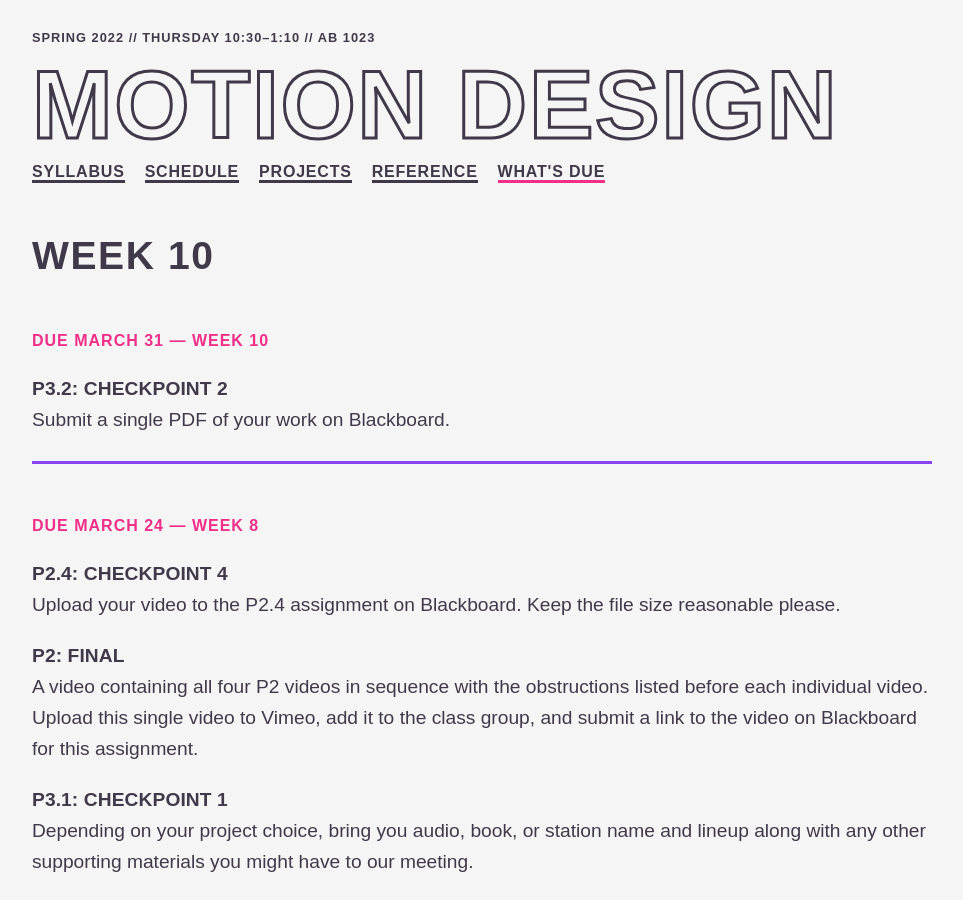
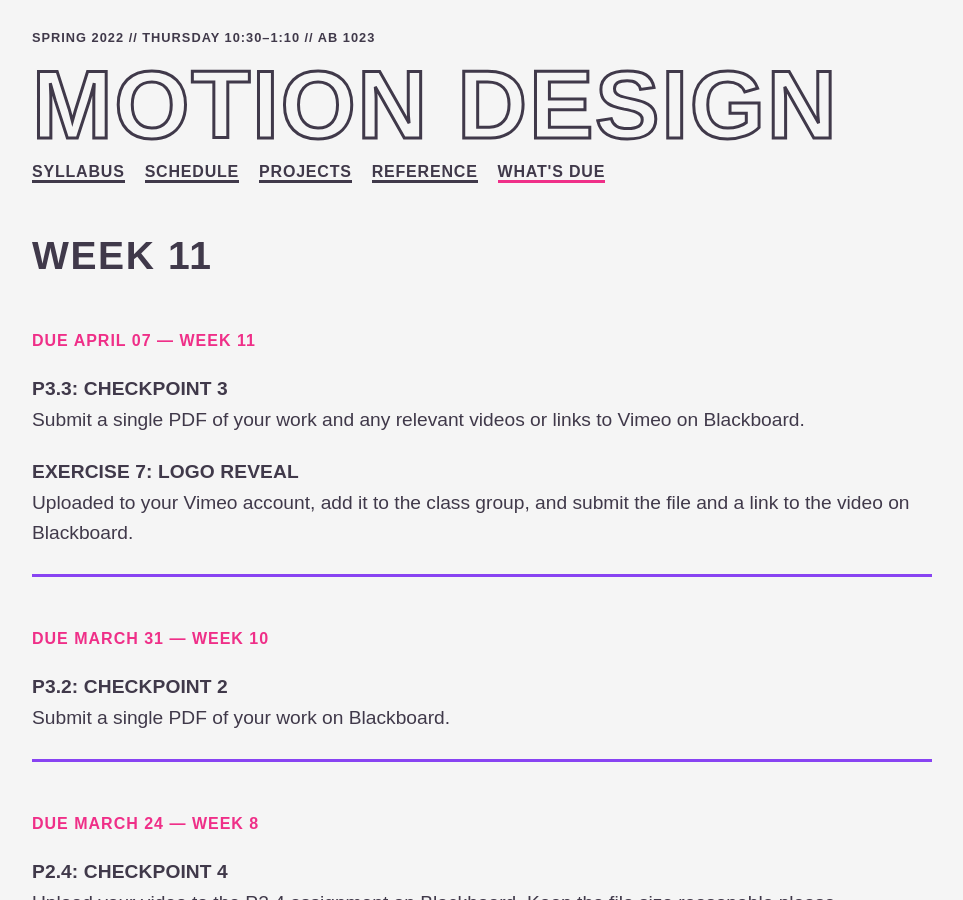
Before and after one commit to gmu-gd/motion22-spring, a Jekyll site: the page built from _posts/2022-03-31-due.md, in a window 1280 px wide and 900 px high. Shown: the whole window, without its empty margins (0-963 px from the left). Built offline with Jekyll 4.4.1, drawn with Linux system fonts in a browser that asks for light colours; some web fonts are replaced.

Commit message:
week something

```diff
--- /dev/null
+++ b/_posts/2022-03-31-due.md
@@ -0,0 +1,11 @@
+---
+layout: due
+author: Michael McDermott
+title: Week 11
+categories: [due]
+---
+#### P3.3: Checkpoint 3
+Submit a single PDF of your work and any relevant videos or links to Vimeo on Blackboard.
+
+#### Exercise 7: Logo Reveal
+Uploaded to your Vimeo account, add it to the class group, and submit the file and a link to the video on Blackboard.
```
Also changed, not shown: _drafts/2021-03-31-due.md (deleted, +0 -11 lines), _posts/2022-03-31-e8.md (renamed from _drafts/2021-03-31-e8.md, +4 -4 lines).
